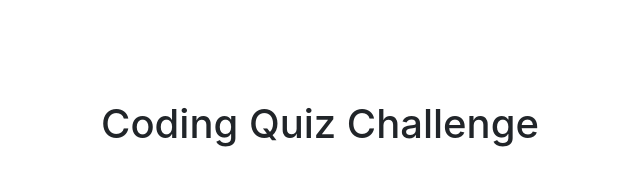
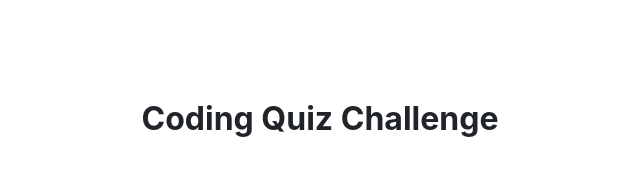
Before and after one commit to robcruz/code-quiz, a plain HTML site: page index.html in a window 1280 px wide. Shown: the whole page, without its empty margins (320-960 px from the left). Drawn offline with nearby package versions, Linux system fonts and the light colour scheme.

Commit message:
Initial checkin

```diff
--- a/assets/css/style.css
+++ b/assets/css/style.css
@@ -1,4 +1,5 @@
 h1, h2, h3, h4, h5, h6, header {
     text-align: center;
     padding-top: 100px;
+    font-weight: bold;
 }
--- a/index.html
+++ b/index.html
@@ -19,7 +19,7 @@
 
 
     <div class="container">
-        <h1>Coding Quiz Challenge</h1>
+        <h2>Coding Quiz Challenge</h2>
 
     </div>
 
```
